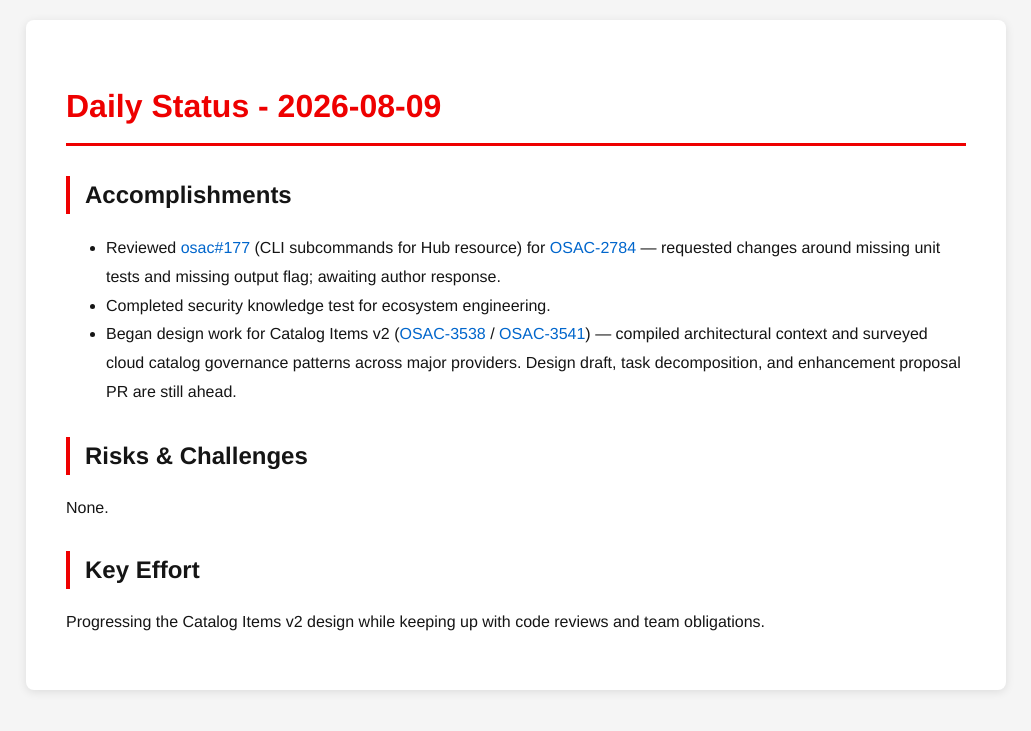
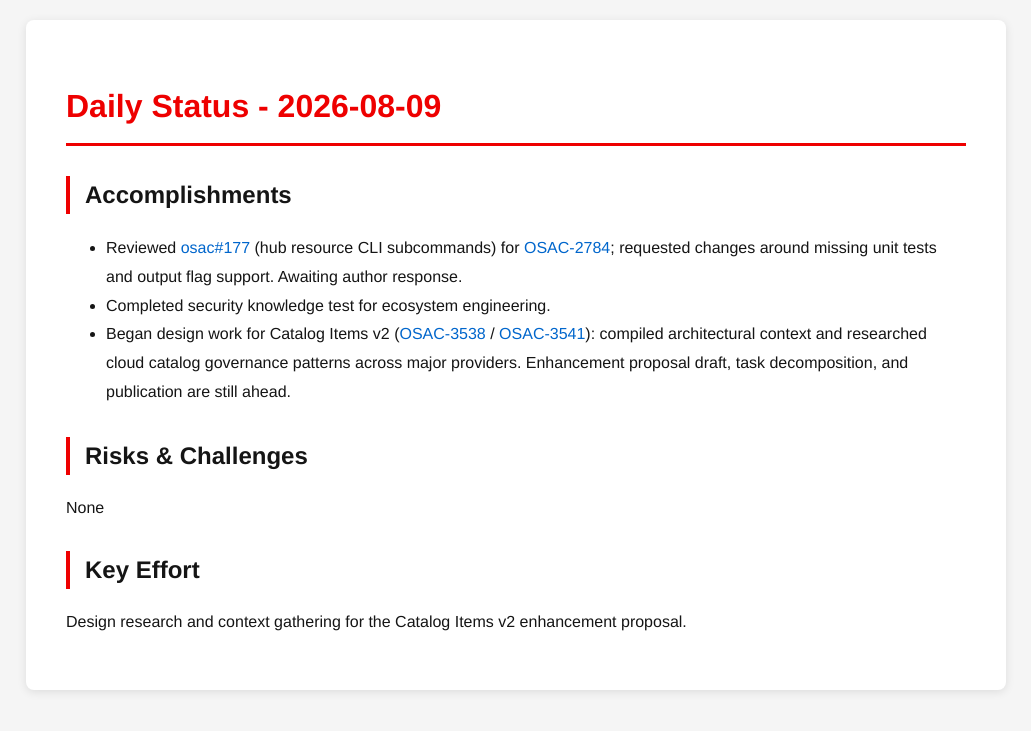
Before and after one commit to tzvatot/daily-status, a Jekyll site: the page built from 2026-08-09.md, in a window 1280 px wide. Shown: the top 731 px of the page, without its empty margins (124-1155 px from the left). Built offline with Jekyll 4.4.1, drawn with Linux system fonts in a browser that asks for light colours.

Commit message:
Daily status update - 2026-08-09

```diff
--- a/2026-08-09.md
+++ b/2026-08-09.md
@@ -7,12 +7,12 @@
 # Daily Status - 2026-08-09
 
 ## Accomplishments
-- Reviewed [osac#177](https://github.com/osac-project/osac/pull/177) (CLI subcommands for Hub resource) for [OSAC-2784](https://redhat.atlassian.net/browse/OSAC-2784) — requested changes around missing unit tests and missing output flag; awaiting author response.
+- Reviewed [osac#177](https://github.com/osac-project/osac/pull/177) (hub resource CLI subcommands) for [OSAC-2784](https://redhat.atlassian.net/browse/OSAC-2784); requested changes around missing unit tests and output flag support. Awaiting author response.
 - Completed security knowledge test for ecosystem engineering.
-- Began design work for Catalog Items v2 ([OSAC-3538](https://redhat.atlassian.net/browse/OSAC-3538) / [OSAC-3541](https://redhat.atlassian.net/browse/OSAC-3541)) — compiled architectural context and surveyed cloud catalog governance patterns across major providers. Design draft, task decomposition, and enhancement proposal PR are still ahead.
+- Began design work for Catalog Items v2 ([OSAC-3538](https://redhat.atlassian.net/browse/OSAC-3538) / [OSAC-3541](https://redhat.atlassian.net/browse/OSAC-3541)): compiled architectural context and researched cloud catalog governance patterns across major providers. Enhancement proposal draft, task decomposition, and publication are still ahead.
 
 ## Risks & Challenges
-None.
+None
 
 ## Key Effort
-Progressing the Catalog Items v2 design while keeping up with code reviews and team obligations.
+Design research and context gathering for the Catalog Items v2 enhancement proposal.
```
